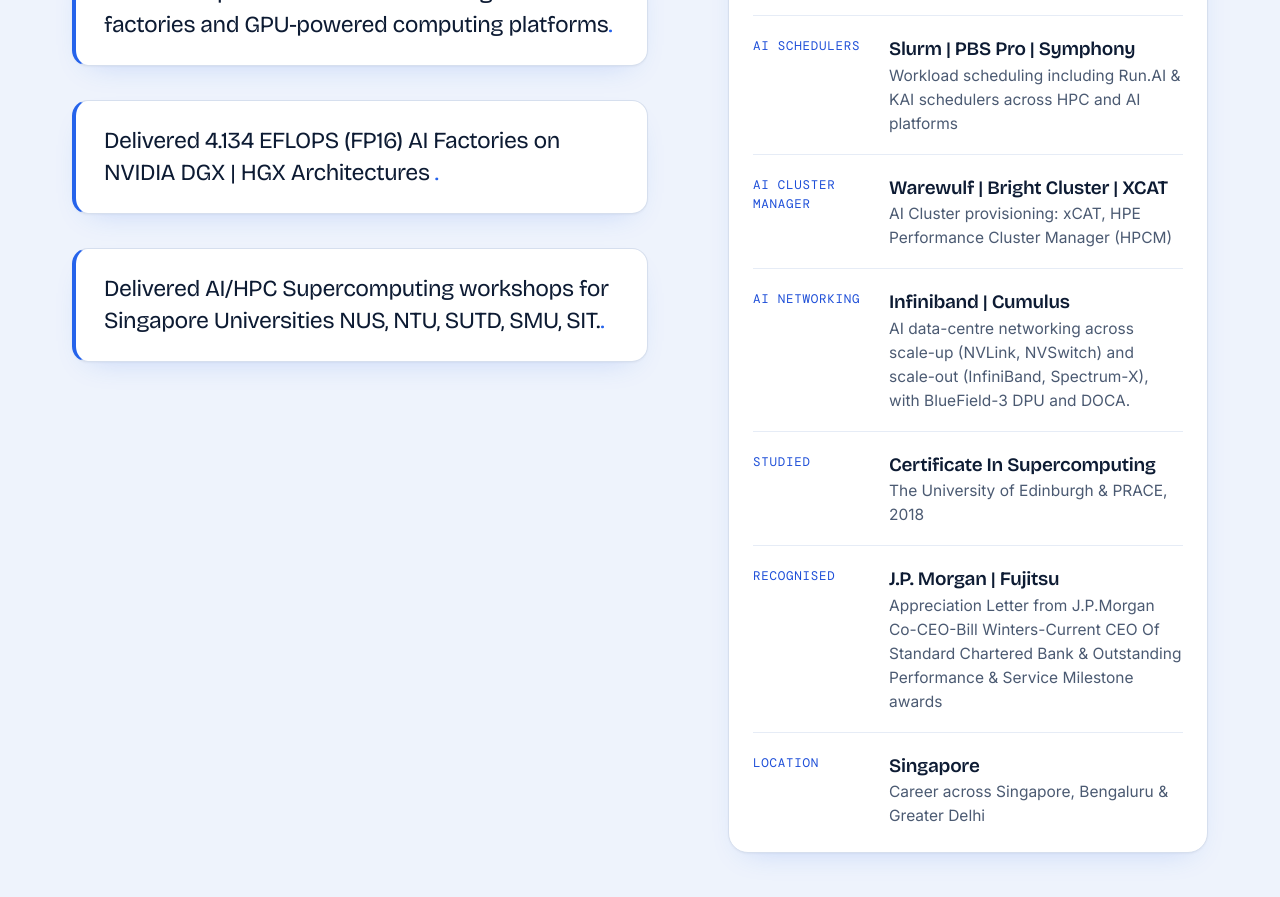
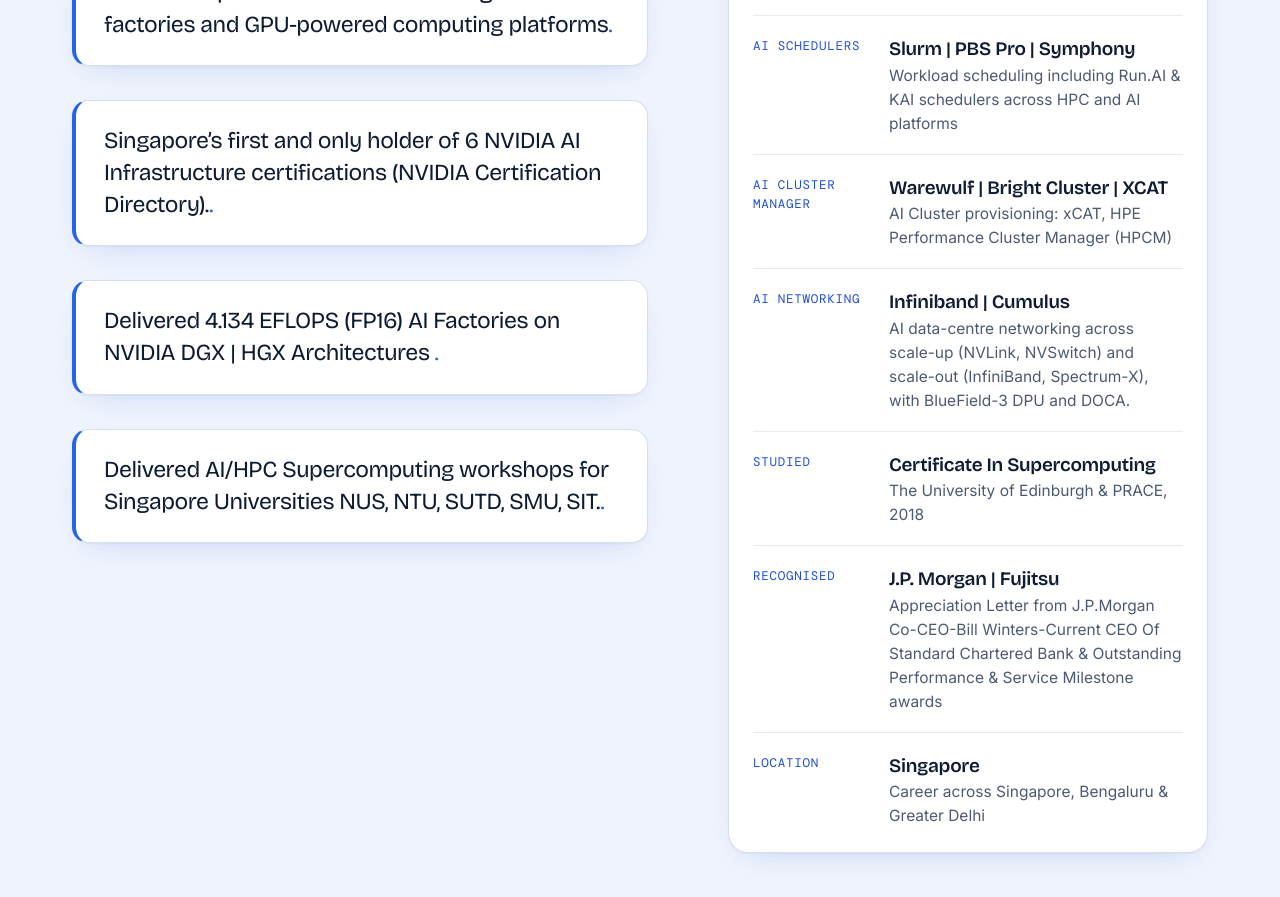
Before and after one commit to amitabhmca/Amitabh-Portfolio, a plain HTML site: page index.html in a window 1280 px wide. Shown: the part 4904-5801 px from the top of the page. Drawn offline with nearby package versions, Linux system fonts and the light colour scheme.

Commit message:
Update index.html

```diff
--- a/index.html
+++ b/index.html
@@ -1004,8 +1004,10 @@ svg.icon { width: 1em; height: 1em; flex-shrink: 0; }
                         designing and operating the foundations that applications and compute workloads depend on.
                     </p>
                     <blockquote class="about-quote">From enterprise Linux and networking to AI factories and GPU-powered computing platforms<span>.</span></blockquote>
+                    <blockquote class="about-quote">Singapore’s first and only holder of 6 NVIDIA AI Infrastructure certifications (NVIDIA Certification Directory).<span>.</span></blockquote>
                     <blockquote class="about-quote">Delivered 4.134 EFLOPS (FP16) AI Factories on NVIDIA DGX | HGX Architectures <span>.</span></blockquote>
                     <blockquote class="about-quote">Delivered AI/HPC Supercomputing workshops for Singapore Universities NUS, NTU, SUTD, SMU, SIT.<span>.</span></blockquote>
+
                 </div>
                 <dl class="facts">
                     <div><dt class="mono">Focus</dt><dd><b>AI Factory, Supercomputing, HPC </b>Platform architecture &amp; engineering leadership</dd></div>
```
